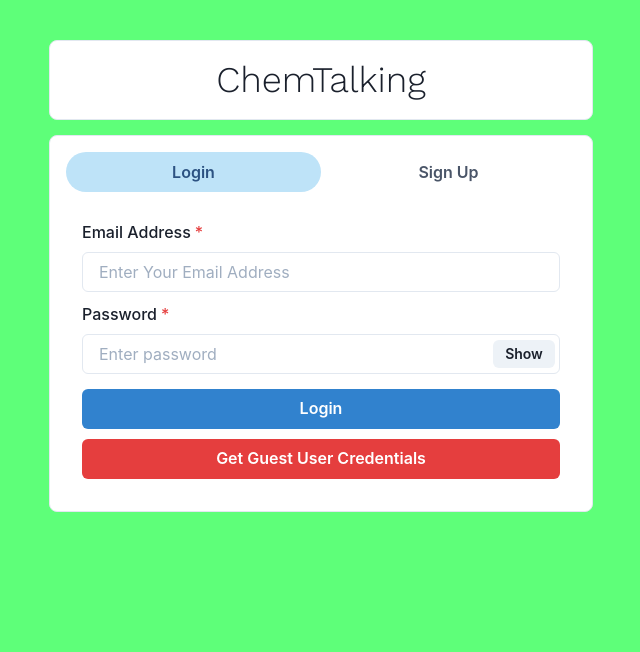
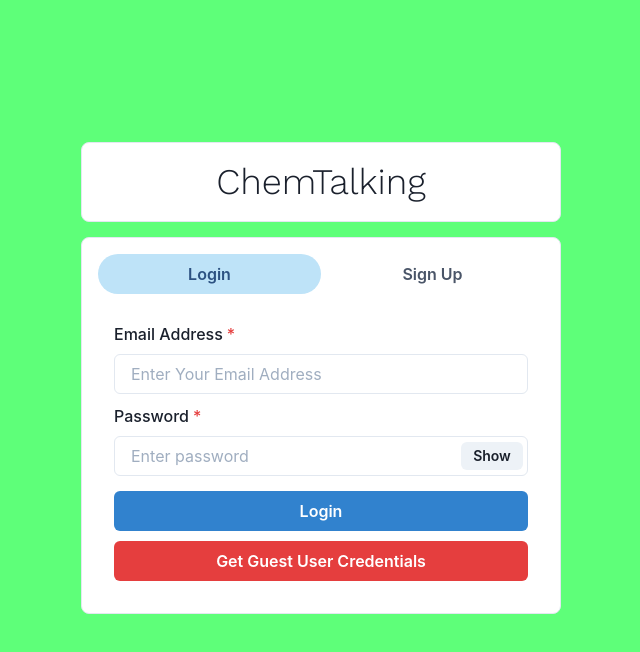
Before and after one commit to ZheHongNg/FinalYearProject, a React (Create React App) app in the folder frontend/: page / in a window 1280 px wide. Shown: the top 652 px of the page, without its empty margins (319-959 px from the left). Built offline with nearby package versions, Linux system fonts and the light colour scheme.

Commit message:
frontend

```diff
--- a/frontend/src/Pages/Homepage.js
+++ b/frontend/src/Pages/Homepage.js
@@ -23,7 +23,7 @@ function Homepage() {
   }, [history]);
 
   return (
-    <Container maxW="xl" centerContent>
+    <Container maxW="lg" centerContent mt="8%">
       <Box
         d="flex"
         justifyContent="center"
```
